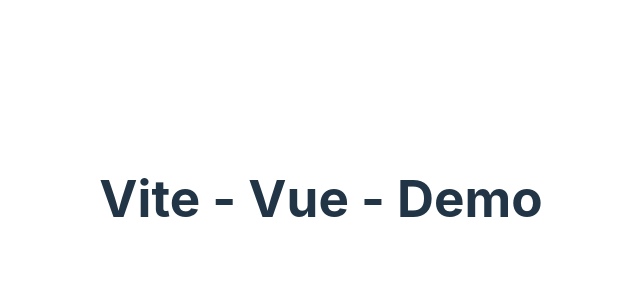
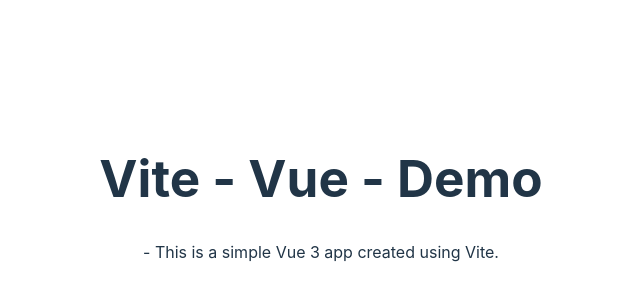
Before and after one commit to HarleyQiu/vite-demo, a Vue app: page / in a window 1280 px wide. Shown: the part 202-502 px from the top of the page, without its empty margins (319-959 px from the left). Built offline with nearby package versions, Linux system fonts and the light colour scheme.

Commit message:
Redesign homepage layout
- 重新设计了主页面的布局

```diff
--- a/src/App.vue
+++ b/src/App.vue
@@ -4,6 +4,9 @@
 <template>
   <div>
     <h1>Vite - Vue - Demo</h1>
+    <p>
+      - This is a simple Vue 3 app created using Vite.
+    </p>
   </div>
 </template>
 
```
